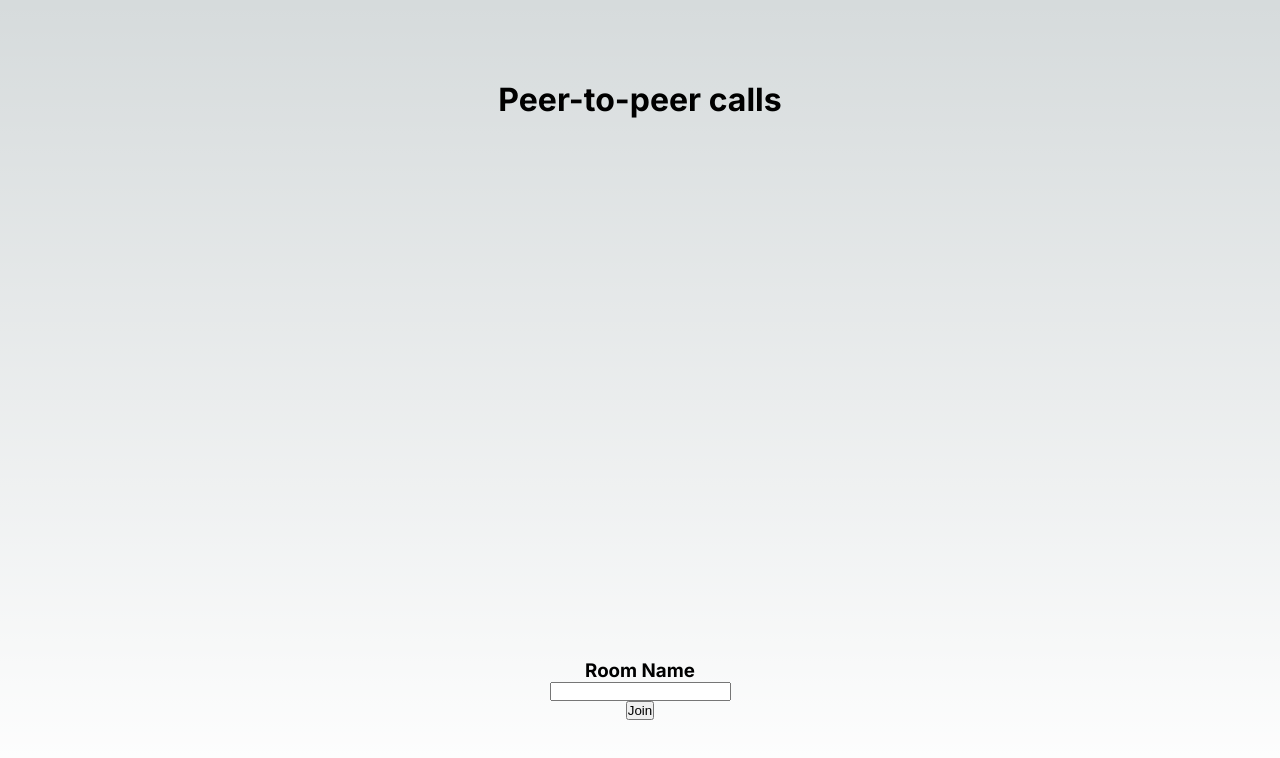
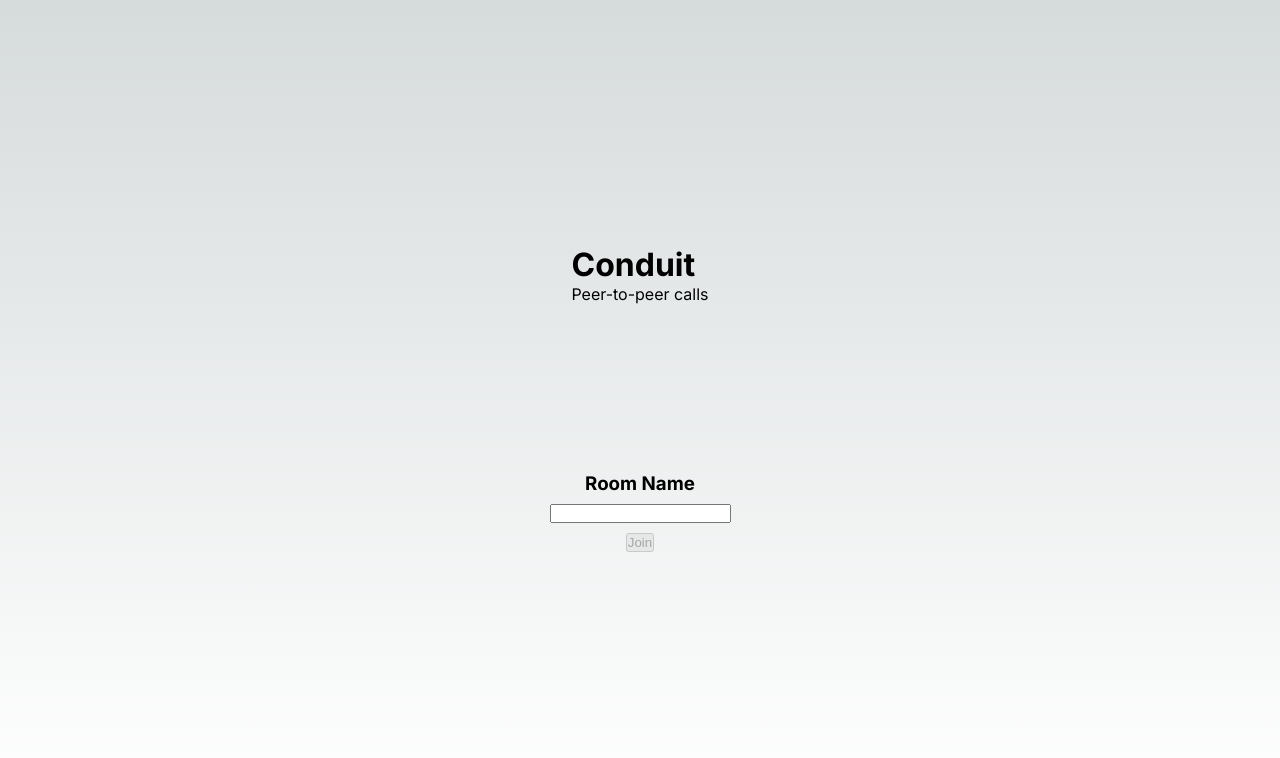
Before and after one commit to Enigmage/Conduit, a Next.js app: page / in a window 1280 px wide. Shown: the top 758 px of the page. Built offline with nearby package versions, Linux system fonts and the light colour scheme.

Commit message:
some cass added

```diff
--- a/hooks/useSocket.ts
+++ b/hooks/useSocket.ts
@@ -1,5 +1,6 @@
 import { useEffect, useRef } from "react";
 
+// Hook to initialize connection with a socket.
 const useSocket = () => {
   const socketCreated = useRef(false);
   useEffect(() => {
--- a/pages/api/socket.ts
+++ b/pages/api/socket.ts
@@ -33,11 +33,11 @@ export default function handler(_req: NextApiRequest, res: NextApiResponse) {
     // user ready to communicate
     socket.on("ready", (room: string) => {
       // send to the other user in the room.
+      // console.log("Ready sent");
       socket.broadcast.to(room).emit("ready");
-      console.log("Ready sent");
     });
     socket.on("ice-candidate", (candidate: RTCIceCandidate, room: string) => {
-      console.log(candidate);
+      // console.log(candidate);
       socket.broadcast.to(room).emit("ice-candidate", candidate);
     });
     socket.on("offer", (offer, room: string) => {
--- a/pages/index.tsx
+++ b/pages/index.tsx
@@ -9,8 +9,7 @@ export default function Home() {
   const [roomName, setRoomName] = useState("");
   const joinRoom = (e: any) => {
     e.preventDefault();
-    if (roomName.length > 3)
-      router.push(`/room/${roomName + Math.random().toString(36).slice(2)}`);
+    if (roomName.length >= 3) router.push(`/room/${roomName}`);
   };
   return (
     <>
@@ -21,17 +20,30 @@ export default function Home() {
         <link rel="icon" href="/favicon.ico" />
       </Head>
       <main className={styles.main}>
-        <h1>Peer-to-peer calls</h1>
+        <div>
+          <h1>Conduit</h1>
+          <p>Peer-to-peer calls</p>
+        </div>
         <div className={styles.roomForm}>
+          <span>
             <h3>Room Name</h3>
+          </span>
+          <span>
             <input
               type="text"
               onChange={e => setRoomName(e.target.value)}
               value={roomName}
             />
-          <button onClick={joinRoom} type="button">
+          </span>
+          <span>
+            <button
+              onClick={joinRoom}
+              type="button"
+              disabled={roomName.length < 3}
+            >
               Join
             </button>
+          </span>
         </div>
       </main>
     </>
--- a/styles/Home.module.css
+++ b/styles/Home.module.css
@@ -1,7 +1,7 @@
 .main {
   display: flex;
   flex-direction: column;
-  justify-content: space-between;
+  justify-content: space-evenly;
   align-items: center;
   padding: 5rem;
   min-height: 100vh;
@@ -12,6 +12,10 @@
   flex-direction: column;
   justify-content: center;
   align-items: center;
+}
+
+.roomForm > span {
+  padding: 2% 0;
 }
 
 .description {
@@ -104,7 +108,7 @@
 
 .center::before,
 .center::after {
-  content: '';
+  content: "";
   left: 50%;
   position: absolute;
   filter: blur(45px);
@@ -132,7 +136,7 @@
 
 .thirteen::before,
 .thirteen::after {
-  content: '';
+  content: "";
   position: absolute;
   z-index: -1;
 }
--- /dev/null
+++ b/styles/Room.module.css
@@ -0,0 +1,13 @@
+.main {
+  display: flex;
+  flex-direction: column;
+  align-items: center;
+  justify-content: center;
+}
+
+.vidContainer {
+  display: flex;
+  flex-direction: row;
+  align-items: center;
+  justify-content: space-evenly;
+}
```
Also changed, not shown: pages/room/[id].tsx (+14 -6 lines). Lines whose indentation alone changed are shown as unchanged.
